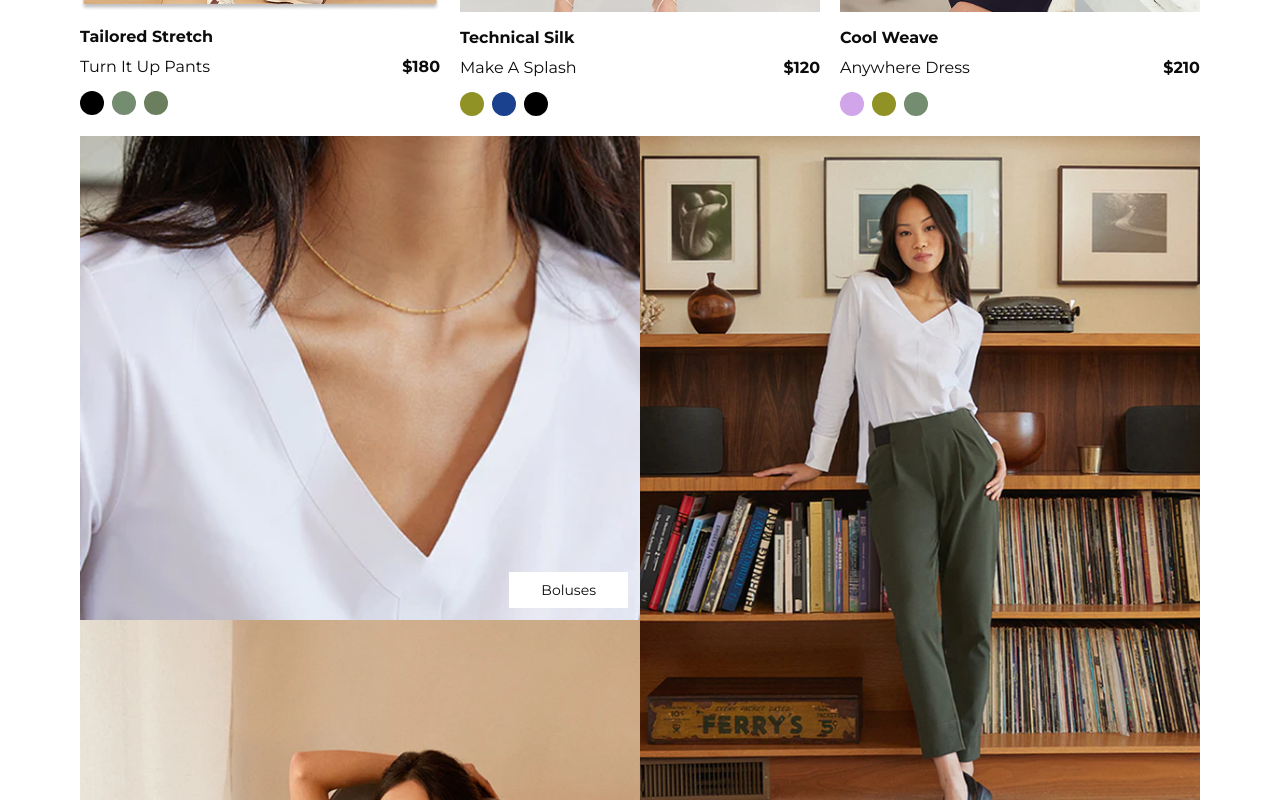
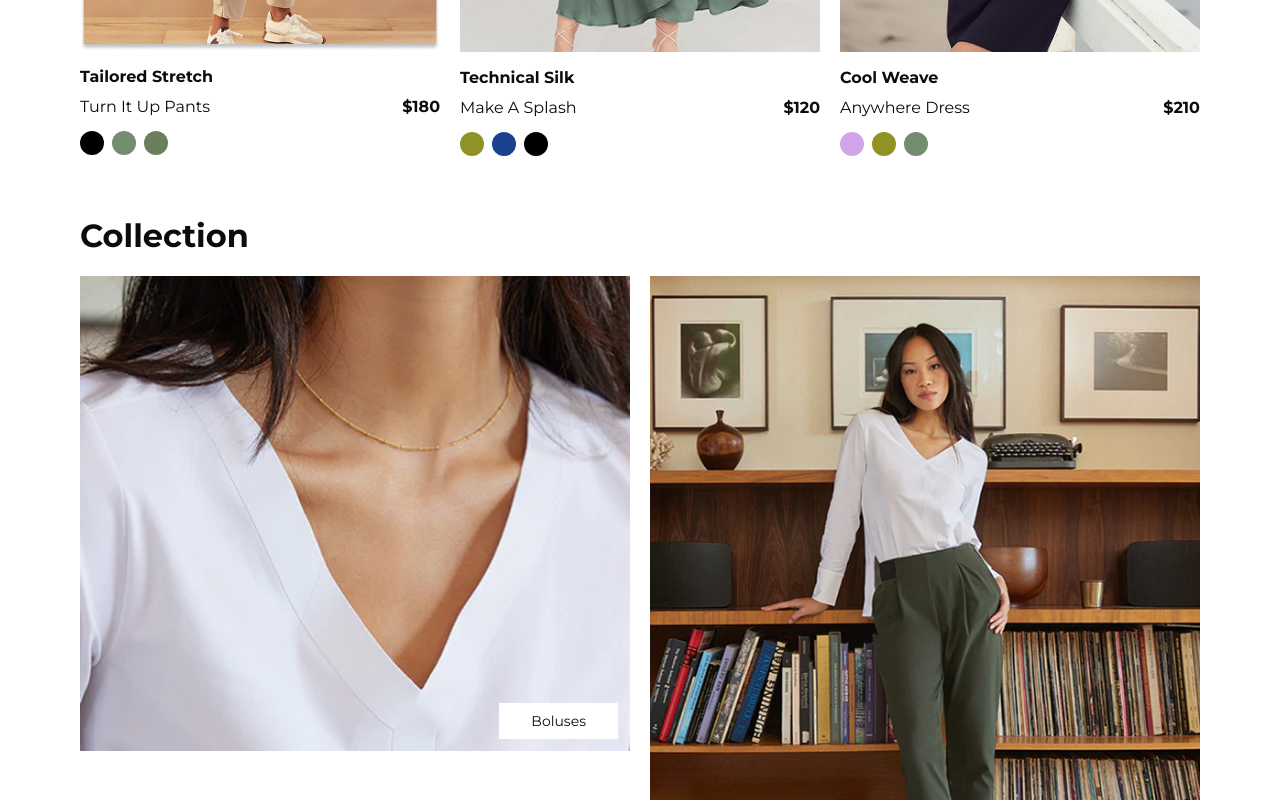
Before and after one commit to codewithprajapti/Modimal-E-Commerce-Website, a React (Vite) app in the folder client/: page / in a window 1280 px wide. Shown: the part 1280-2080 px from the top of the page. Built offline with nearby package versions, Linux system fonts and the light colour scheme.

Commit message:
working on collection sustainabilty and card components

```diff
--- a/client/src/components/homeComponents/Collection.jsx
+++ b/client/src/components/homeComponents/Collection.jsx
@@ -4,11 +4,14 @@ import Collection2 from '../../assets/Landing Images/Collection2.png';
 import Collection3 from '../../assets/Landing Images/Collection3.png';
 import Collection4 from '../../assets/Landing Images/Collection4.png';
 import { ButtonSM } from '../typography/buttons';
+import { H3 } from '../typography/headings';
 
 export default function Collection() {
   return (
-    <div className="grid grid-cols-2">
-      <div className="flex flex-col">
+    <div className="flex flex-col gap-5">
+      <H3 className={'text-black'}>Collection</H3>
+      <div className="grid grid-cols-2 gap-5">
+        <div className="flex flex-col gap-20">
           <div className="relative overflow-hidden">
             <img
               src={Collection1}
@@ -38,7 +41,7 @@ export default function Collection() {
             </ButtonSM>
           </div>
         </div>
-      <div className="flex flex-col">
+        <div className="flex flex-col gap-40">
           <div className="relative overflow-hidden">
             <img
               src={Collection3}
@@ -47,7 +50,7 @@ export default function Collection() {
             />
             <ButtonSM
               className={
-              'absolute bottom-3 right-3 px-8  cursor-pointer text-black bg-white'
+                'absolute bottom-3 left-3 px-8  cursor-pointer text-black bg-white'
               }
             >
               Pants
@@ -69,5 +72,6 @@ export default function Collection() {
           </div>
         </div>
       </div>
+    </div>
   );
 }
--- /dev/null
+++ b/client/src/components/homeComponents/Sustainabilty.jsx
@@ -0,0 +1,10 @@
+import React from 'react';
+import SustainibiltyImg from '../../assets/Landing Images/Sustainability.png';
+import { BXL } from '../typography/body';
+export default function Sustainabilty() {
+  return (
+   <div className=''>
+
+   </div>
+  );
+}
--- a/client/src/components/ui/Card.jsx
+++ b/client/src/components/ui/Card.jsx
@@ -51,14 +51,28 @@ export default function Card({ details }) {
 
       {/* Content */}
       <div className="mt-4 space-y-2">
+        {details.title ? (
           <H6 className="text-black">{details.title}</H6>
+        ) : (
+          <H6></H6>
+        )}
 
         <div className="flex items-center justify-between">
+          {details.subtitle ? (
             <BMD className="text-black">{details.subtitle}</BMD>
+          ) : (
+            <BMD></BMD>
+          )}
+          {details.price ? (
             <H6 className="text-black">{details.price}</H6>
+          ) : (
+            <H6></H6>
+          )}
         </div>
 
         {/* Color Options */}
+
+        {details.colors ? (
           <div className="flex gap-2 pt-1">
             {details.colors.map((color, index) => (
               <span
@@ -68,6 +82,9 @@ export default function Card({ details }) {
               />
             ))}
           </div>
+        ) : (
+          <div></div>
+        )}
       </div>
     </div>
   );
--- a/client/src/pages/Home.jsx
+++ b/client/src/pages/Home.jsx
@@ -2,15 +2,17 @@ import React from 'react';
 import Hero from '../components/ui/Hero';
 import BestSellers from '../components/homeComponents/BestSellers';
 import Collection from '../components/homeComponents/Collection';
+import Sustainabilty from '../components/homeComponents/Sustainabilty';
 
 export default function Home() {
   return (
-    <div className="flex flex-col gap-5">
+    <div className="flex flex-col gap-15">
       <Hero />
-      <div className="flex flex-col gap-5 px-20">
+      <div className="flex flex-col gap-15 px-20">
         <BestSellers />
         <Collection />
       </div>
+        <Sustainabilty />
     </div>
   );
 }
```
Also changed, not shown: client/src/assets/Landing Images/Sustainability.png (added). Lines whose indentation alone changed are shown as unchanged.
